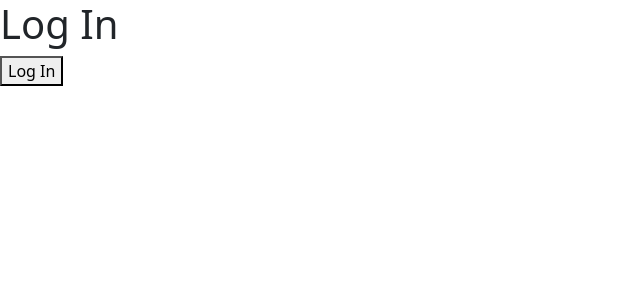
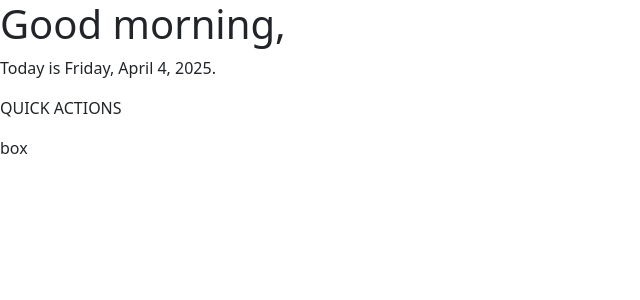
Before and after one commit to marko0124/CSC309-Term-Project, a React (Create React App) app in the folder frontend/: page / in a window 1280 px wide. Shown: the top 300 px of the page, without its empty margins (0-640 px from the left). Built offline with nearby package versions, Linux system fonts and the light colour scheme.

Commit message:
functional route protection

```diff
--- a/frontend/src/App.js
+++ b/frontend/src/App.js
@@ -6,17 +6,30 @@ import LogIn from './pages/LogIn.jsx';
 import Home from './pages/Home.jsx';
 import Transactions from './pages/transactions';
 import SingleTransaction from './pages/transactions/SingleTransaction.jsx';
+import Forbidden from './pages/errors/Forbidden.jsx';
+import NotFound from './pages/errors/NotFound.jsx';
+import RequireAuth from './components/RequireAuth.js';
 
 const App = () => {
 
   return (
       <Router>
         <Routes>
-          <Route path="/" element={<LogIn />} />
-          <Route path="/home" element={<Home/>} />
-          <Route path="/transactions/:transactionId" element={<SingleTransaction/>} />
-          <Route path="/transactions" element={<Transactions/>} />
-          {/* Add more routes as needed */}
+          {/* public routes */}
+          <Route path="/login" element={<LogIn />} />
+
+          {/* protected routes */}
+          <Route element={<RequireAuth allowedRoles={["regular", "cashier", "manager", "superuser"]} />}>
+            <Route path="/" element={<Home/>} />
+          </Route>
+          <Route element={<RequireAuth allowedRoles={["manager", "superuser"]} />}>
+            <Route path="/transactions/:transactionId" element={<SingleTransaction/>} />
+            <Route path="/transactions" element={<Transactions/>} />
+          </Route>
+
+          <Route path="/forbidden" element={<Forbidden />} />
+          <Route path="*" element={<NotFound />} />
+
         </Routes>
       </Router>
   );
--- /dev/null
+++ b/frontend/src/components/RequireAuth.js
@@ -0,0 +1,17 @@
+import { useContext } from "react"
+import { UserContext } from "../context/userContext"
+import { Navigate, Outlet, useLocation } from "react-router-dom";
+
+
+const RequireAuth = ({ allowedRoles }) => {
+    const { user } = useContext(UserContext);
+    const location = useLocation();
+
+    return (
+        user?.utorid
+            ? (allowedRoles.includes(user.role) ? <Outlet /> : <Navigate to="/forbidden" state={{ from: location }} replace/>)
+            : <Navigate to="/login" state={{ from: location }} replace/>
+    )
+}
+
+export default RequireAuth;
--- a/frontend/src/context/userContext.js
+++ b/frontend/src/context/userContext.js
@@ -1,6 +1,9 @@
 import { createContext } from "react";
 
 export const UserContext = createContext({
-    utorid: "testUser",
-    role: "regular",
+    user: {
+        utorid: "testUser",
+        role: "regular",
+        token: "eyJhbGciOiJIUzI1NiIsInR5cCI6IkpXVCJ9.eyJpZCI6MSwicm9sZSI6InN1cGVydXNlciIsImlhdCI6MTc0MzcxMjUyNSwiZXhwIjoxNzQzNzk4OTI1fQ.7ntdXCP1brUBjIW5GdZHvJRTZkUYusGrc_PX76say6w",
+    }
 });
```
